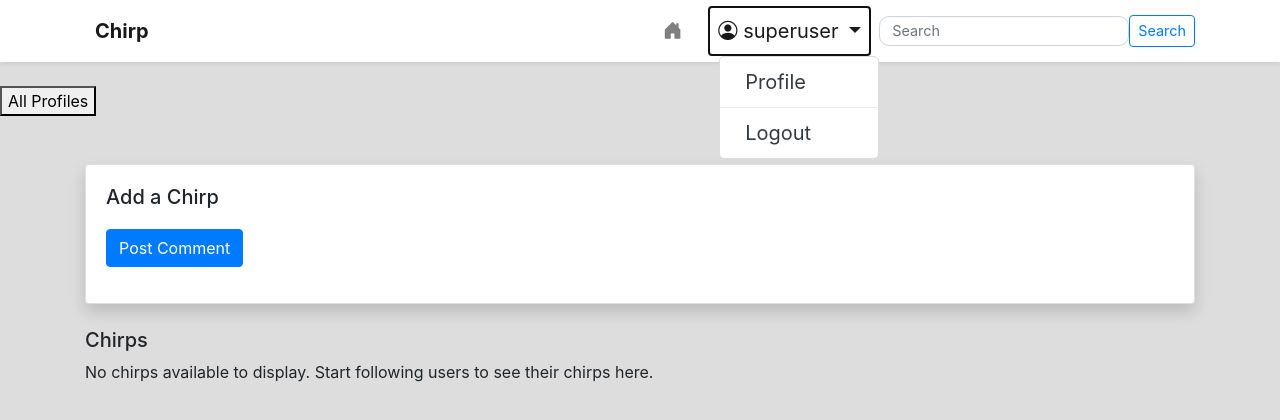
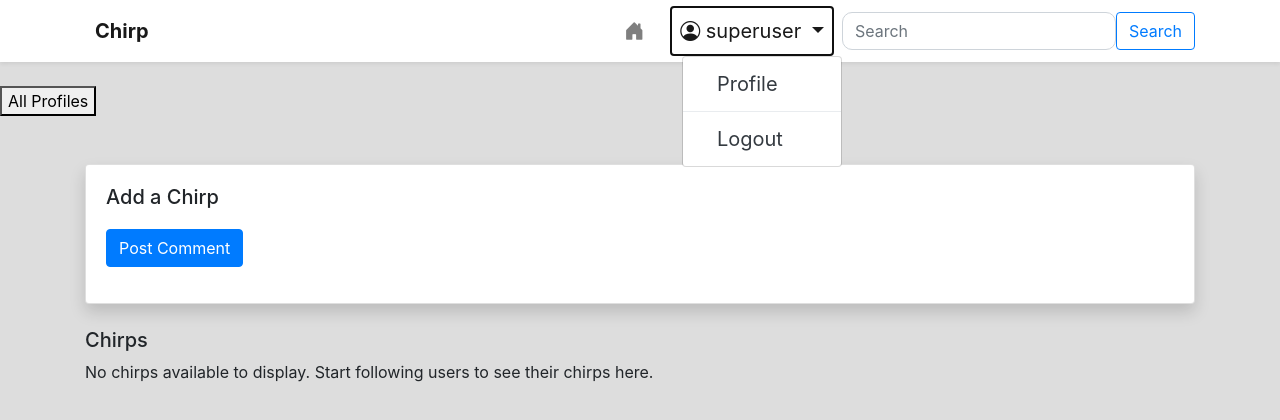
Before and after one commit to DennisCodeInstituteBC/Chirp, a Django app: page / in a window 1280 px wide, after a click that opens the changed part. Shown: the top 420 px of the page. Run offline with Django 4.2, Linux system fonts and the light colour scheme; a user stored in the database is signed in; some libraries are stand-ins or nearby versions.

Commit message:
Update css file

```diff
--- a/templates/chirpsocial/base.html
+++ b/templates/chirpsocial/base.html
@@ -16,86 +16,6 @@
     <!-- !-- Bootstrap CSS -->
     <link href="https://stackpath.bootstrapcdn.com/bootstrap/4.5.2/css/bootstrap.min.css" rel="stylesheet">
     <link rel="stylesheet" href="https://cdnjs.cloudflare.com/ajax/libs/bootstrap-icons/1.10.5/font/bootstrap-icons.min.css">
-        <style>
-        .form-group {
-            position: relative;
-        }
-
-        .form-group textarea {
-            padding-top: 30px; /* Adjust padding to make space for the placeholder */
-        }
-
-        .form-group .placeholder-text {
-            position: absolute;
-            top: 10px;
-            left: 15px;
-            color: #6c757d;
-            pointer-events: none;
-            transition: 0.2s ease;
-        }
-
-        .form-group textarea:focus + .placeholder-text,
-        .form-group textarea:not(:placeholder-shown) + .placeholder-text {
-            top: -10px;
-            left: 12px;
-            font-size: 12px;
-            color: #007bff;
-        }
-
-        .comment-box {
-            border: 1px solid #ddd;
-            border-radius: 5px;
-            padding: 15px;
-            background-color: #f8f9fa;
-        }
-
-        .comment-date {
-            font-size: 0.85rem;
-            color: #6c757d;
-            text-align: left;
-        }
-        .navbar {
-            padding: 0.5rem 1rem; /* Make the navbar smaller */
-        }
-
-        .nav-link i {
-            font-size: 1.2rem; /* Adjust icon size for better visibility */
-        }
-
-        .form-control {
-            height: 30px; /* Reduce the height of the search input */
-            font-size: 0.9rem;
-        }
-
-        .btn-outline-primary {
-            padding: 0.25rem 0.5rem; /* Smaller button for the search */
-            font-size: 0.9rem;
-        }
-
-        .dropdown-menu {
-        background-color: #ffffff; /* Ensure the background is white */
-        border: 1px solid #ddd; /* Add a border for definition */
-        border-radius: 5px; /* Round the corners */
-        padding: 0; /* Remove default padding */
-        overflow: hidden; /* Ensure content stays inside the dropdown */
-    }
-
-    .dropdown-item {
-        padding: 10px 15px; /* Add padding for better spacing */
-        color: #212529; /* Ensure text color is dark for visibility */
-    }
-
-    .dropdown-item:hover {
-        background-color: #f0f0f0; /* Add a light background on hover */
-        color: #000; /* Keep text color black on hover for contrast */
-    }
-
-    .dropdown-divider {
-        margin: 0; /* Remove margin to fit nicely */
-    }
-
-
-    </style>
  </head>
  <body  class="main-body">
 
```
Also changed, not shown: 1 other file.
